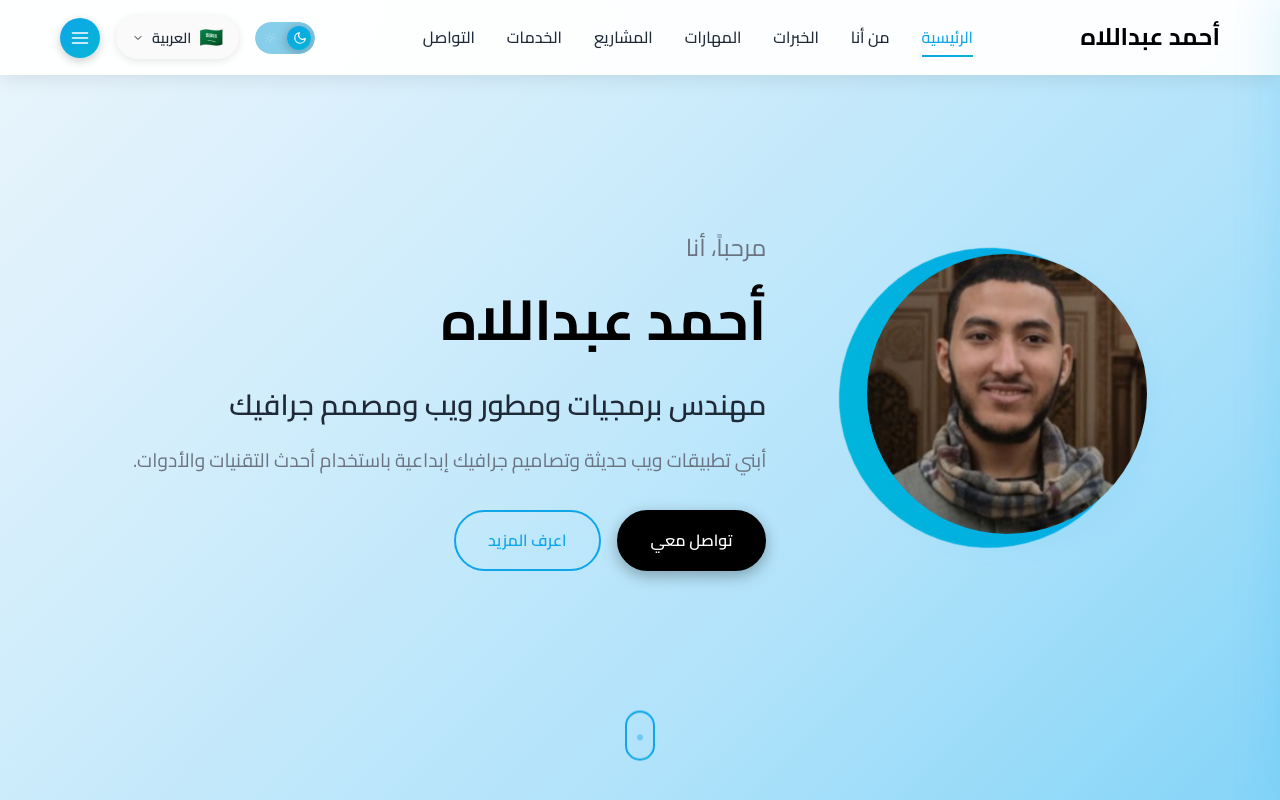
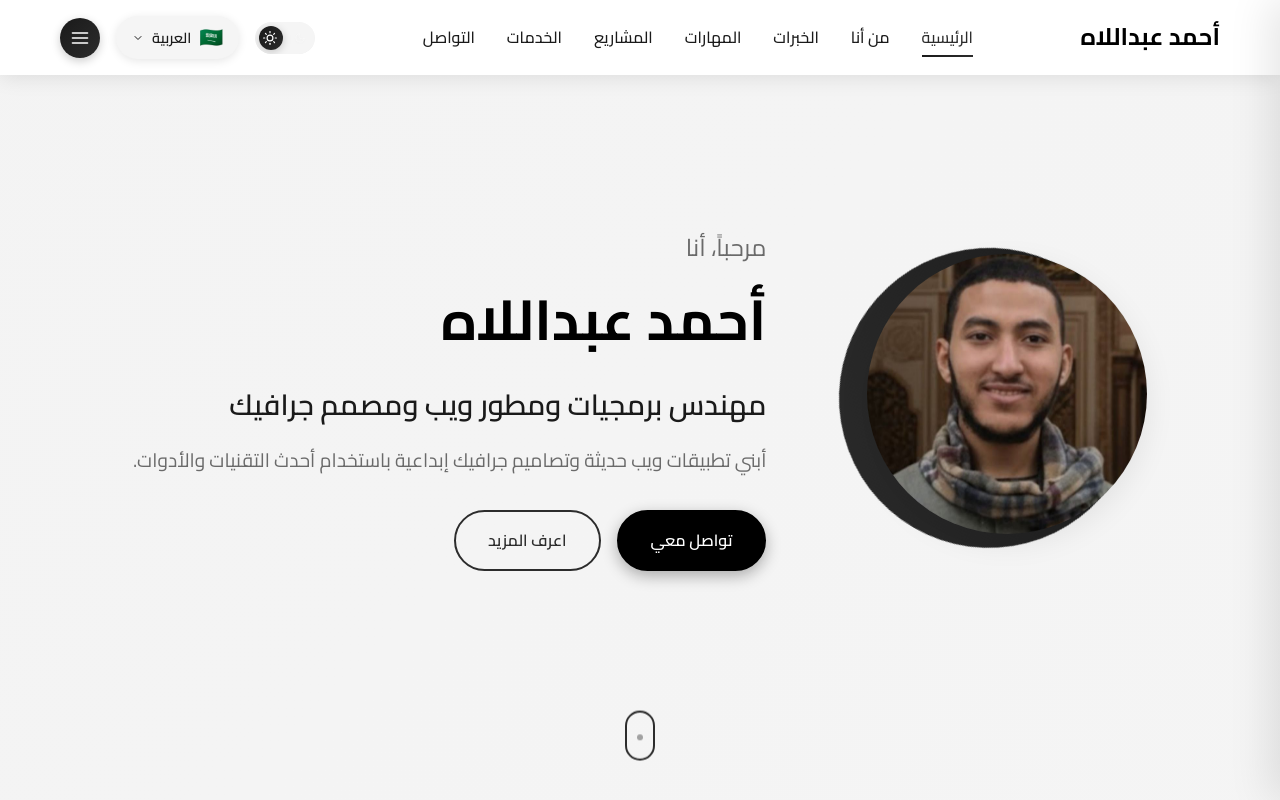
Before and after one commit to ahmedabdellah310/Ahmed-Abdellah, a plain HTML site: page index.html in a window 1280 px wide. Shown: the top 800 px of the page. Drawn offline with Linux system fonts and the light colour scheme.

Commit message:
Add files via upload

```diff
--- a/index.html
+++ b/index.html
@@ -1854,7 +1854,7 @@
         <div class="scroll-indicator"><span></span></div>
     </section>
 
-    <!-- About Me Section - Updated for Software Engineer, Web Developer, Graphic Designer -->
+    <!-- About Me Section -->
     <section id="about" class="about">
         <div class="container">
             <h2 class="section-title" id="about-title" data-ar="من أنا" data-en="About Me" data-fr="À propos de moi" data-de="Über mich" data-es="Acerca de mí" data-zh="关于我">من أنا</h2>
@@ -1905,7 +1905,7 @@
         </div>
     </section>
 
-    <!-- Experience Section - Updated -->
+    <!-- Experience Section -->
     <section id="experience" class="experience">
         <div class="container">
             <h2 class="section-title" id="experience-title" data-ar="الخبرات العملية" data-en="Experience" data-fr="Expérience" data-de="Erfahrung" data-es="Experiencia" data-zh="经验">الخبرات العملية</h2>
@@ -1959,7 +1959,7 @@
         </div>
     </section>
 
-    <!-- Skills Section - Updated -->
+    <!-- Skills Section -->
     <section id="skills" class="skills">
         <div class="container">
             <h2 class="section-title" id="skills-title" data-ar="المهارات" data-en="Skills" data-fr="Compétences" data-de="Fähigkeiten" data-es="Habilidades" data-zh="技能">المهارات</h2>
@@ -2061,7 +2061,7 @@
         </div>
     </section>
 
-    <!-- Services Section - Updated -->
+    <!-- Services Section -->
     <section id="services" class="services">
         <div class="container">
             <h2 class="section-title" id="services-title" data-ar="الخدمات" data-en="Services" data-fr="Services" data-de="Dienstleistungen" data-es="Servicios" data-zh="服务">الخدمات</h2>
@@ -2437,14 +2437,12 @@
             }
         };
 
-        // Initialize theme
+        // Initialize theme - ALWAYS START WITH DARK MODE
         const initializeTheme = () => {
-            const savedTheme = localStorage.getItem('theme');
-            const prefersDark = window.matchMedia('(prefers-color-scheme: dark)').matches;
-
-            if (savedTheme === 'light' || (!savedTheme && !prefersDark)) {
-                document.body.classList.add('light-theme');
-            }
+            // Remove any existing theme class
+            document.body.classList.remove('light-theme');
+            // Set to dark mode (default)
+            localStorage.setItem('theme', 'dark');
         };
 
         // Add event listener
@@ -3153,10 +3151,10 @@
             }
         };
 
-        // Initialize language dropdown
+        // Initialize language dropdown and theme
         document.addEventListener('DOMContentLoaded', () => {
             languageDropdown();
-            initializeTheme();
+            initializeTheme(); // Always start with dark mode
         });
 
         // Progress Bar
```
